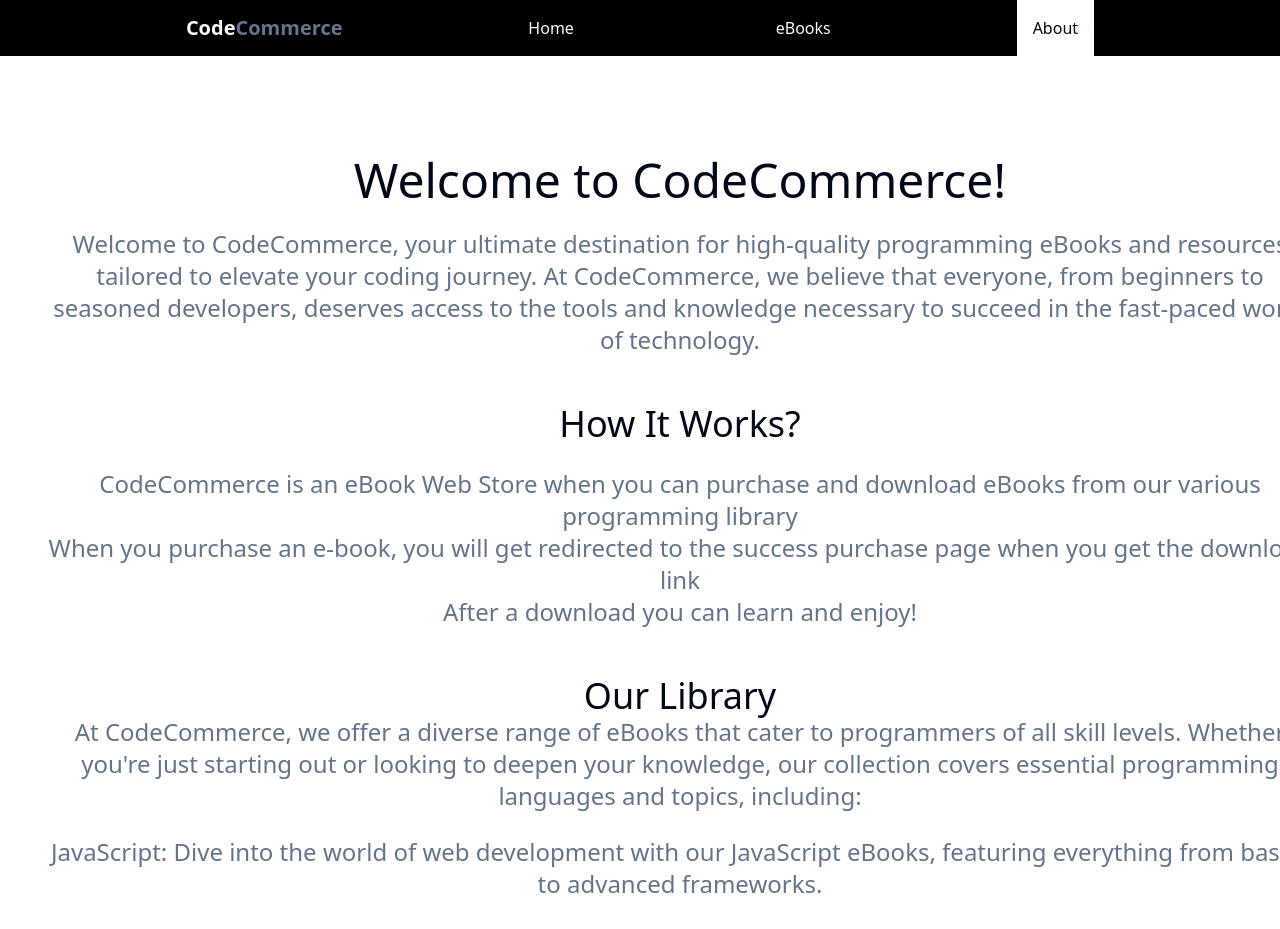
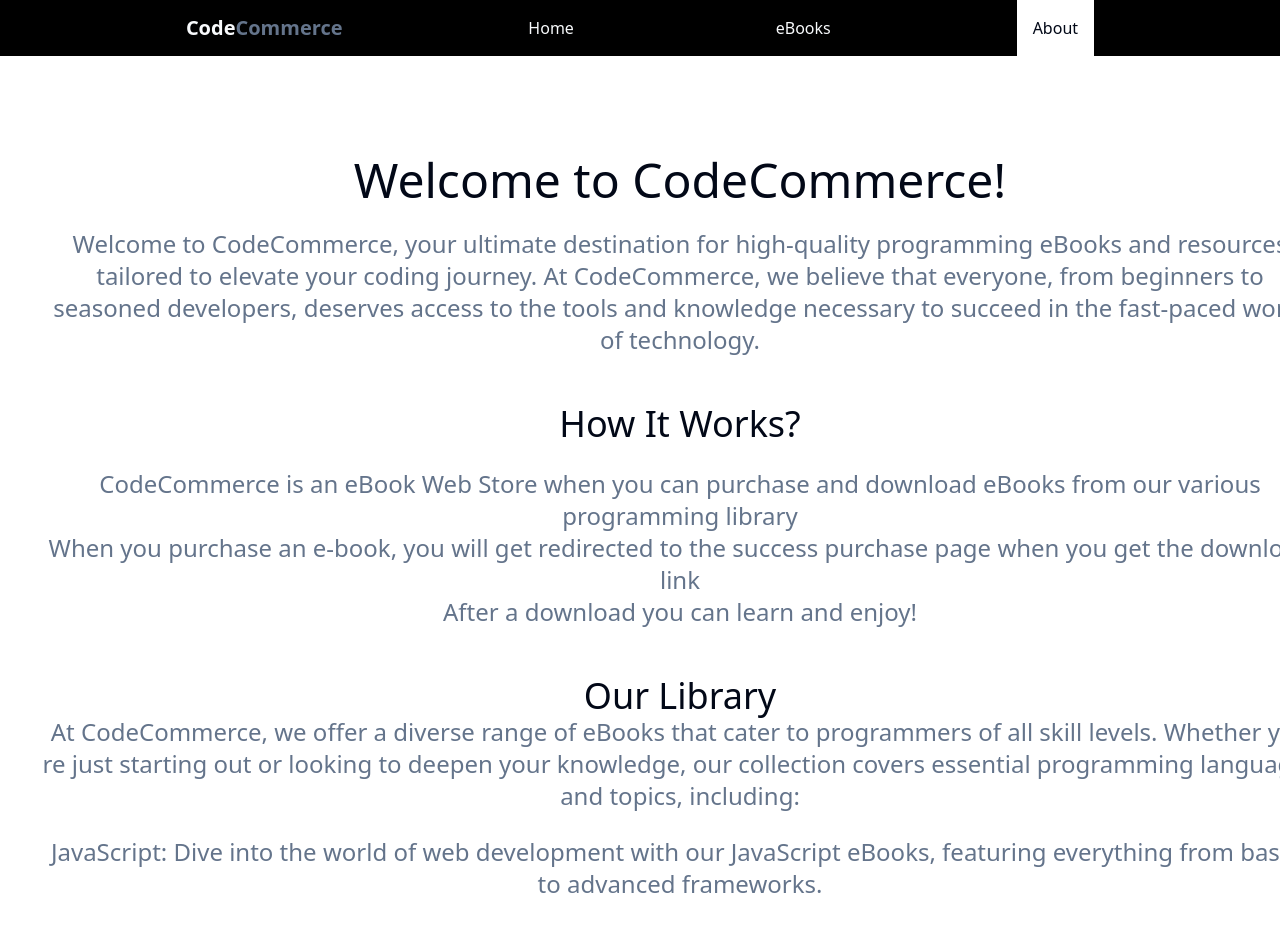
Before and after one commit to Nemanja0033/Code-Library, a Next.js app: page /about in a window 1280 px wide. Shown: the top 929 px of the page. Built offline with nearby package versions, Linux system fonts and the light colour scheme.

Commit message:
UI update

```diff
--- a/src/app/(customerFacing)/about/page.tsx
+++ b/src/app/(customerFacing)/about/page.tsx
@@ -13,7 +13,7 @@ export default function AboutPage(){
                 <p className="text-muted-foreground text-2xl">After a download you can learn and enjoy!</p>
                 <br /><br />
                 <h1 className="text-4xl">Our Library</h1>
-                <p className="text-muted-foreground text-2xl">At CodeCommerce, we offer a diverse range of eBooks that cater to programmers of all skill levels. Whether you're just starting out or looking to deepen your knowledge, our collection covers essential programming languages and topics, including:</p>
+                <p className="text-muted-foreground text-2xl">At CodeCommerce, we offer a diverse range of eBooks that cater to programmers of all skill levels. Whether you re just starting out or looking to deepen your knowledge, our collection covers essential programming languages and topics, including:</p>
                 <br />
                 <p className="text-muted-foreground text-2xl">JavaScript: Dive into the world of web development with our JavaScript eBooks, featuring everything from basics to advanced frameworks.</p>
                 <br />
```
